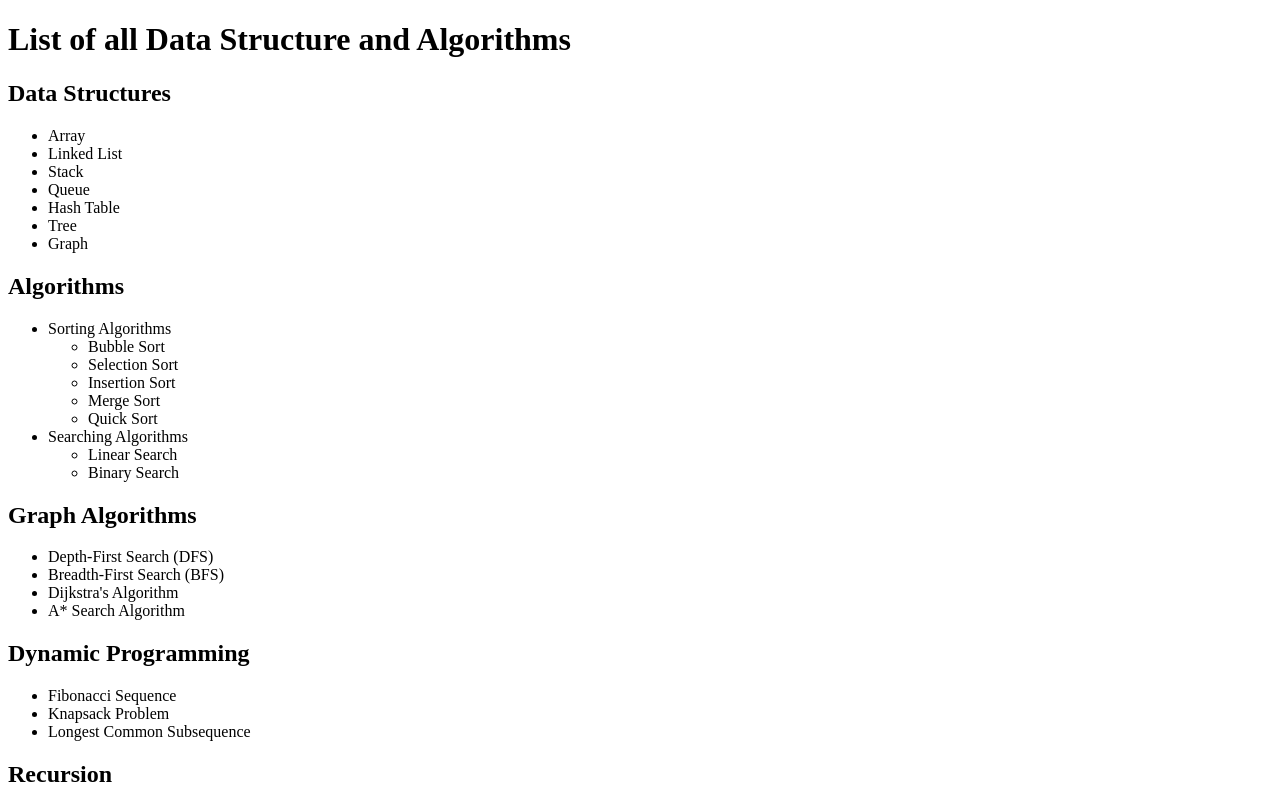
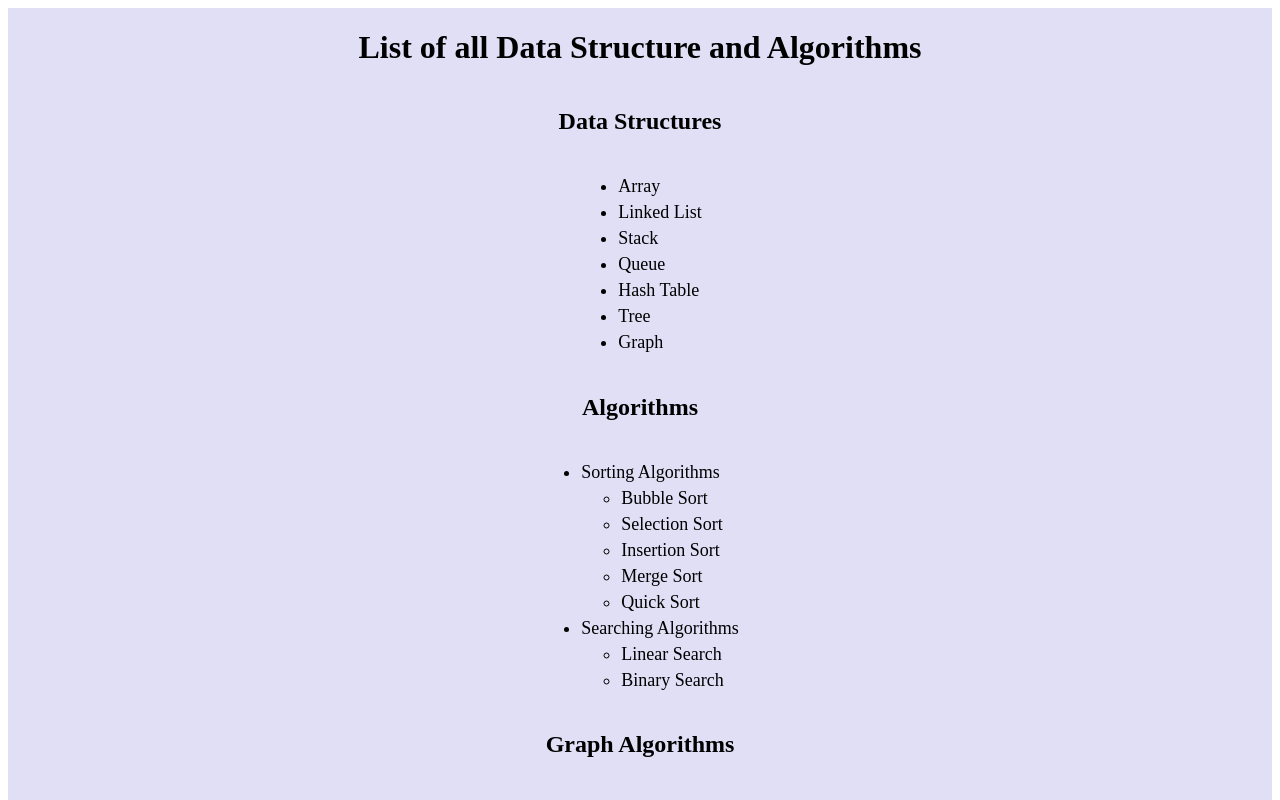
Before and after one commit to amitvermamjm/DSA, a React (Vite) app: page / in a window 1280 px wide. Shown: the top 800 px of the page. Built offline with nearby package versions, Linux system fonts and the light colour scheme.

Commit message:
added few css

```diff
--- a/src/App.css
+++ b/src/App.css
@@ -0,0 +1,12 @@
+.App {
+    background-color: #e1dff5;
+    color: black;
+    display: flex;
+    flex-direction: column;
+    align-items: center;
+    }
+li {
+    text-align: left;
+    margin: 5px 0;
+    font-size: 18px;
+}
--- a/src/App.jsx
+++ b/src/App.jsx
@@ -3,7 +3,8 @@ import './App.css'
 function App() {
   return (
     <>
-      <div> <h1>List of all Data Structure and Algorithms</h1>
+      <div className="App">
+        <h1>List of all Data Structure and Algorithms</h1>
         <h2>Data Structures</h2>
         <ul>
           <li>Array</li>
```
